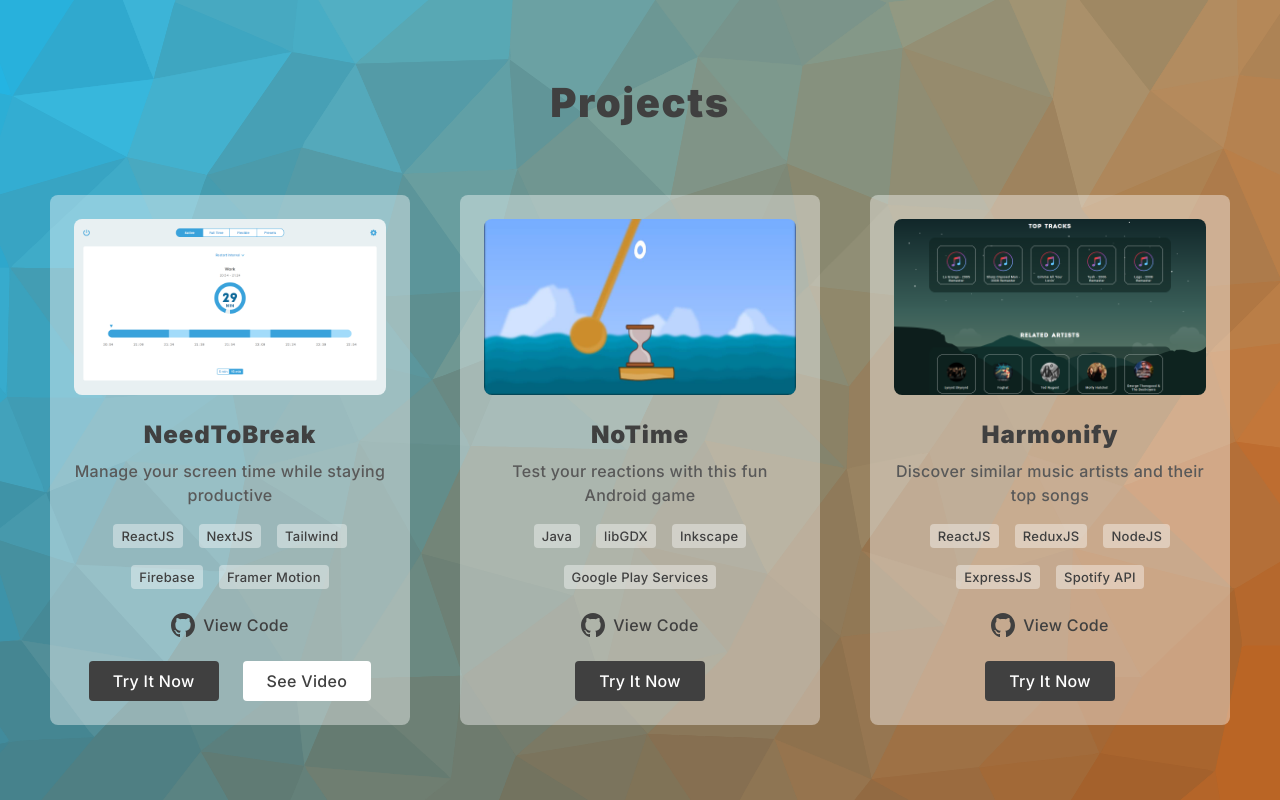
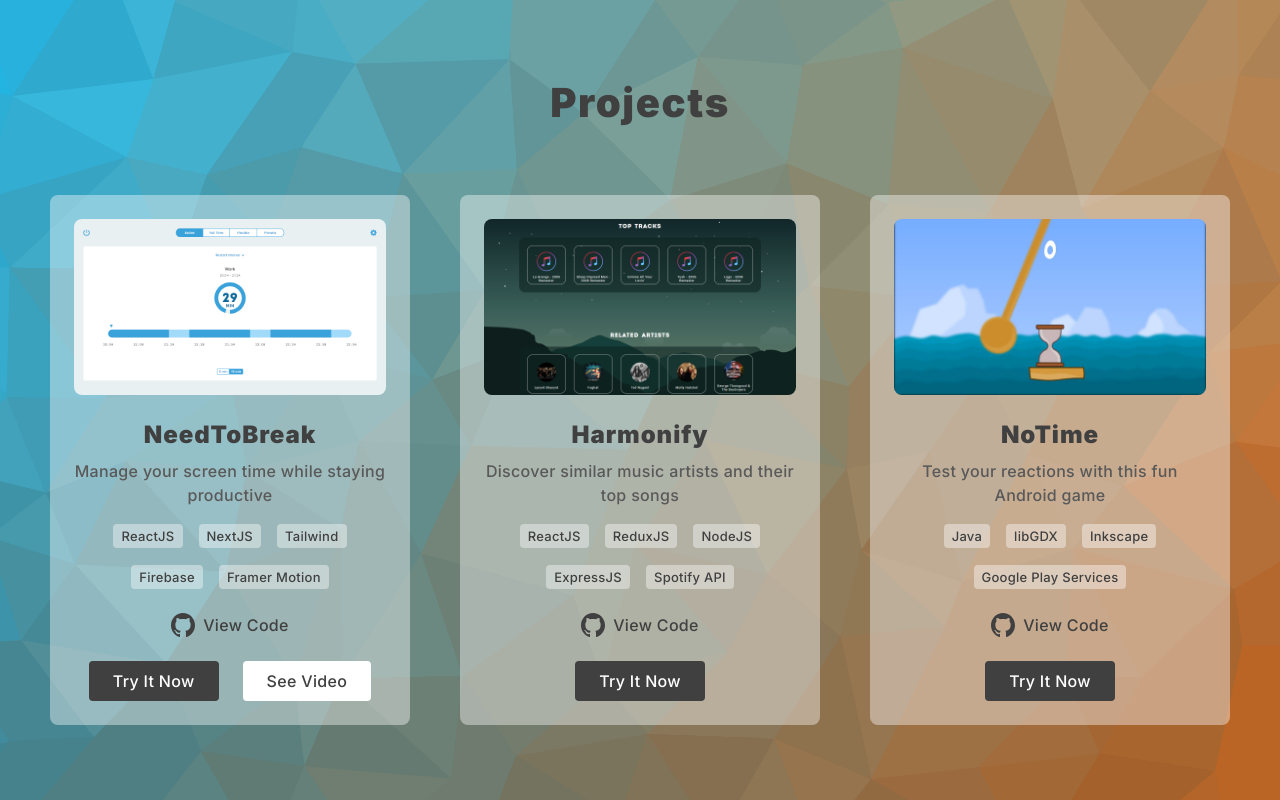
Before and after one commit to Sharpirate/portfolio, a Next.js app: page / in a window 1280 px wide. Built offline with nearby package versions, Linux system fonts and the light colour scheme.

Commit message:
change order

```diff
--- a/components/cardsData.js
+++ b/components/cardsData.js
@@ -9,20 +9,20 @@
     videoUrl: "https://www.youtube.com/watch?v=ad9S5j1wuHs"
   },
   {
+    name: "Harmonify",
+    imageSrc: "/img/harmonify.png",
+    description: "Discover similar music artists and their top songs",
+    tags: ["ReactJS", "ReduxJS", "NodeJS", "ExpressJS", "Spotify API"],
+    codeUrl: "https://github.com/Sharpirate/harmonify",
+    liveUrl: "http://www.harmonify.site/",
+  },
+  {
     name: "NoTime",
     imageSrc: "/img/notime.jpg",
     description: "Test your reactions with this fun Android game",
     tags: ["Java", "libGDX", "Inkscape", "Google Play Services"],
     codeUrl: "https://github.com/Sharpirate/NoTime",
     liveUrl: "https://play.google.com/store/apps/details?id=com.sharpirate.notime",
-  },
-  {
-    name: "Harmonify",
-    imageSrc: "/img/harmonify.png",
-    description: "Discover similar music artists and their top songs",
-    tags: ["ReactJS", "ReduxJS", "NodeJS", "ExpressJS", "Spotify API"],
-    codeUrl: "https://github.com/Sharpirate/harmonify",
-    liveUrl: "http://www.harmonify.site/",
   }
 ];
 
```
